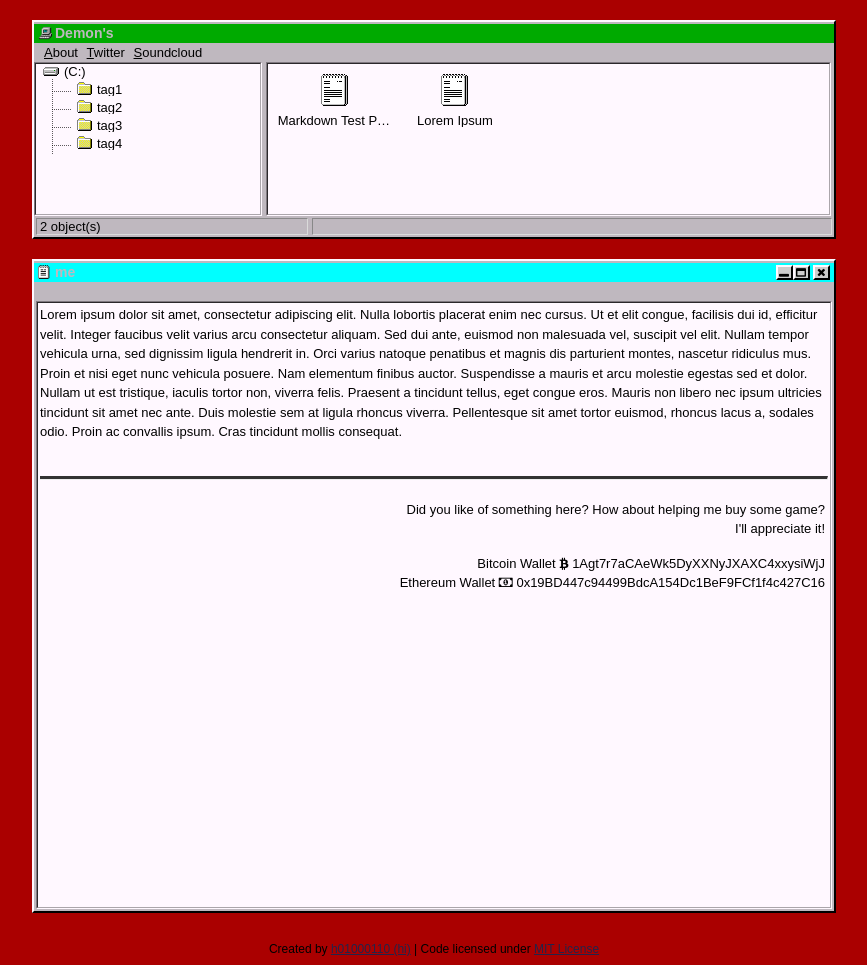
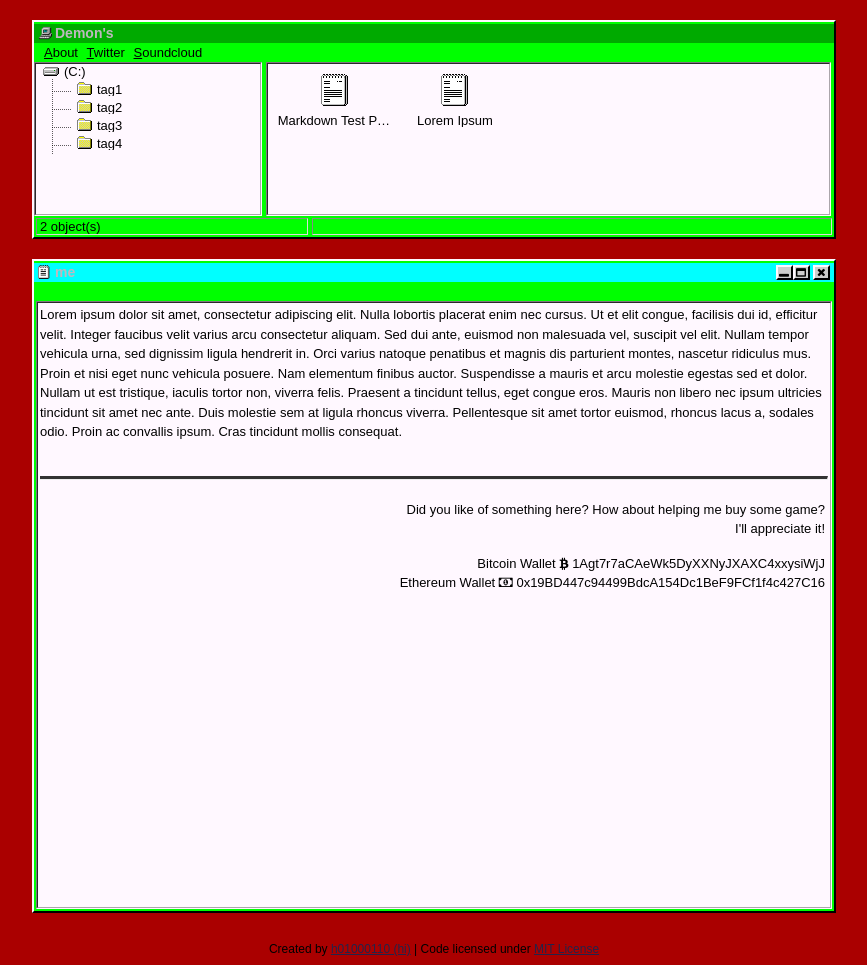
Before and after one commit to demonuser/demonuser.github.io, a Jekyll site: the page built from me/index.md, in a window 1280 px wide. Shown: the whole page, without its empty margins (206-1073 px from the left). Built offline with Jekyll 4.4.1, drawn with Linux system fonts in a browser that asks for light colours.

Commit message:
Mr Hyde was here …

```diff
--- a/_sass/_main.scss
+++ b/_sass/_main.scss
@@ -8,7 +8,7 @@ body {
 	width: 800px;
 	margin: auto;
 	margin-top: 20px;
-	background: #bfb8bf;
+	background: #00ff00;
 	border: 2px solid;
 	border-color: #fff8ff #000000 #000000 #fff8ff;
 	padding: 2px 0;
```
